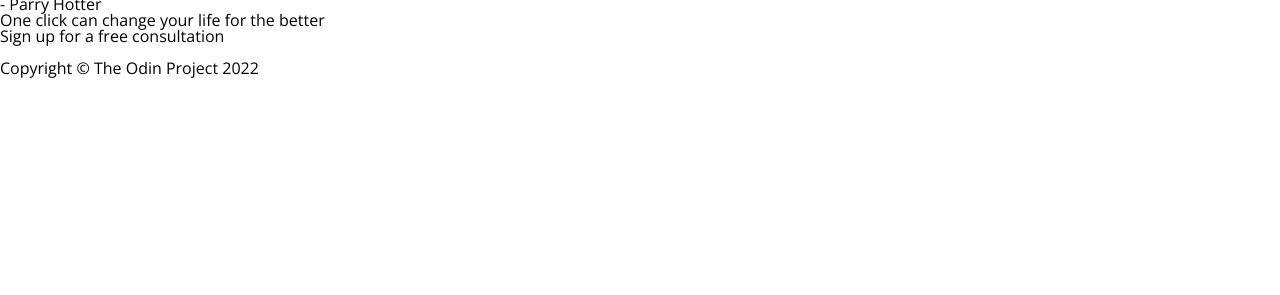
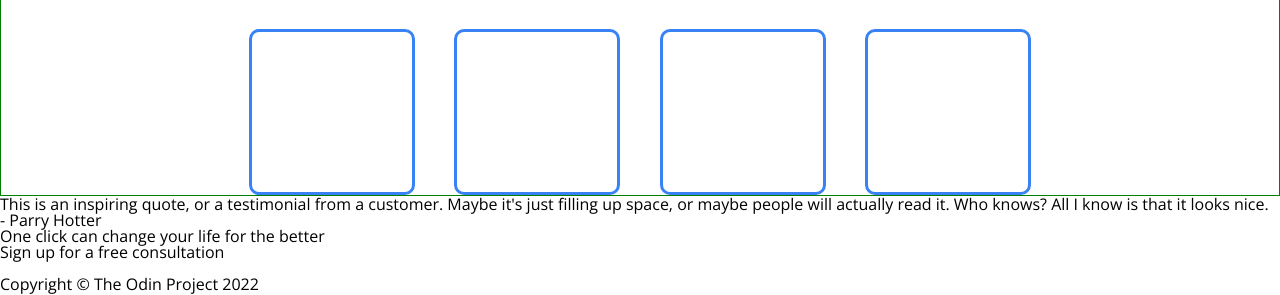
Before and after one commit to liamdewitt/landing_page, a plain HTML site: page index.html in a window 1280 px wide. Shown: the part 648-943 px from the top of the page. Before the commit the page ends 800 px from the top, so only its background shows below. Drawn offline with nearby package versions, Linux system fonts and the light colour scheme.

Commit message:
add flexbox and position to image placeholders for therapist pictures

```diff
--- a/style.css
+++ b/style.css
@@ -242,3 +242,19 @@ main {
     font-weight: 700;
     border: 1px solid red;
 }
+
+.therapistsnames{
+    padding-top: 3em;
+    padding-left: 13em;
+    padding-right: 13em;
+    border: 1px solid green;
+    display: flex;
+    justify-content: space-evenly;
+}
+
+.pic-items{
+    width: 10em;
+    height: 10em;
+    border: 3px solid #3882f6;
+    border-radius: 10px;
+}
```
